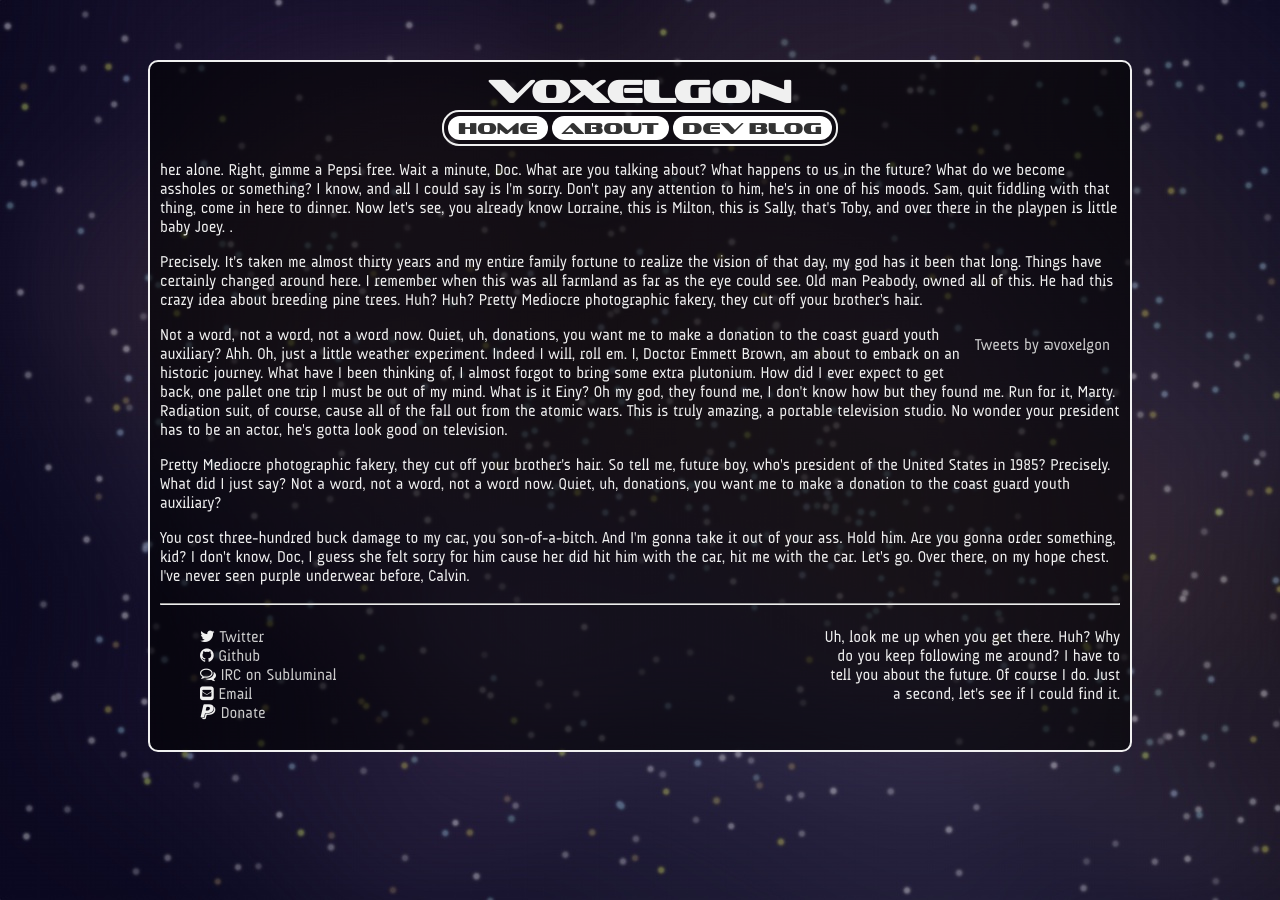
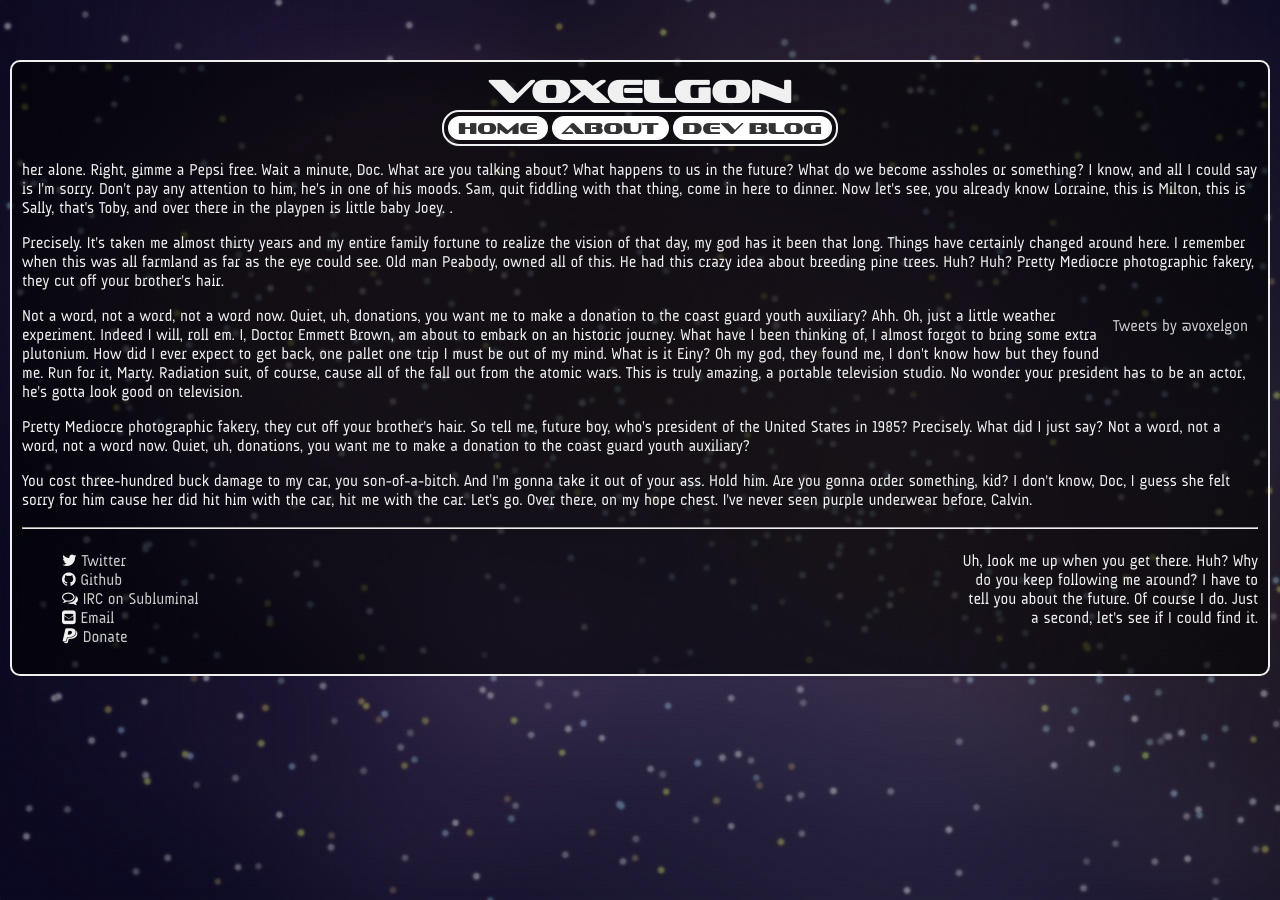
Before and after one commit to Voxelgon/Voxelgon.github.io, a Jekyll site: the page built from index.html, in a window 1280 px wide. Built offline with Jekyll 4.4.1, drawn with Linux system fonts in a browser that asks for light colours; comment, search, counter and statistics services are not loaded.

Commit message:
widen body

```diff
--- a/css/style.scss
+++ b/css/style.scss
@@ -118,7 +118,7 @@ body {
     left: 30px;
     right: 30px;
     padding: 10px;
-    max-width: 960px;
+    max-width: 1500px;
     margin: auto;
     margin-top: 50px;
     margin-bottom: 30px;
```
